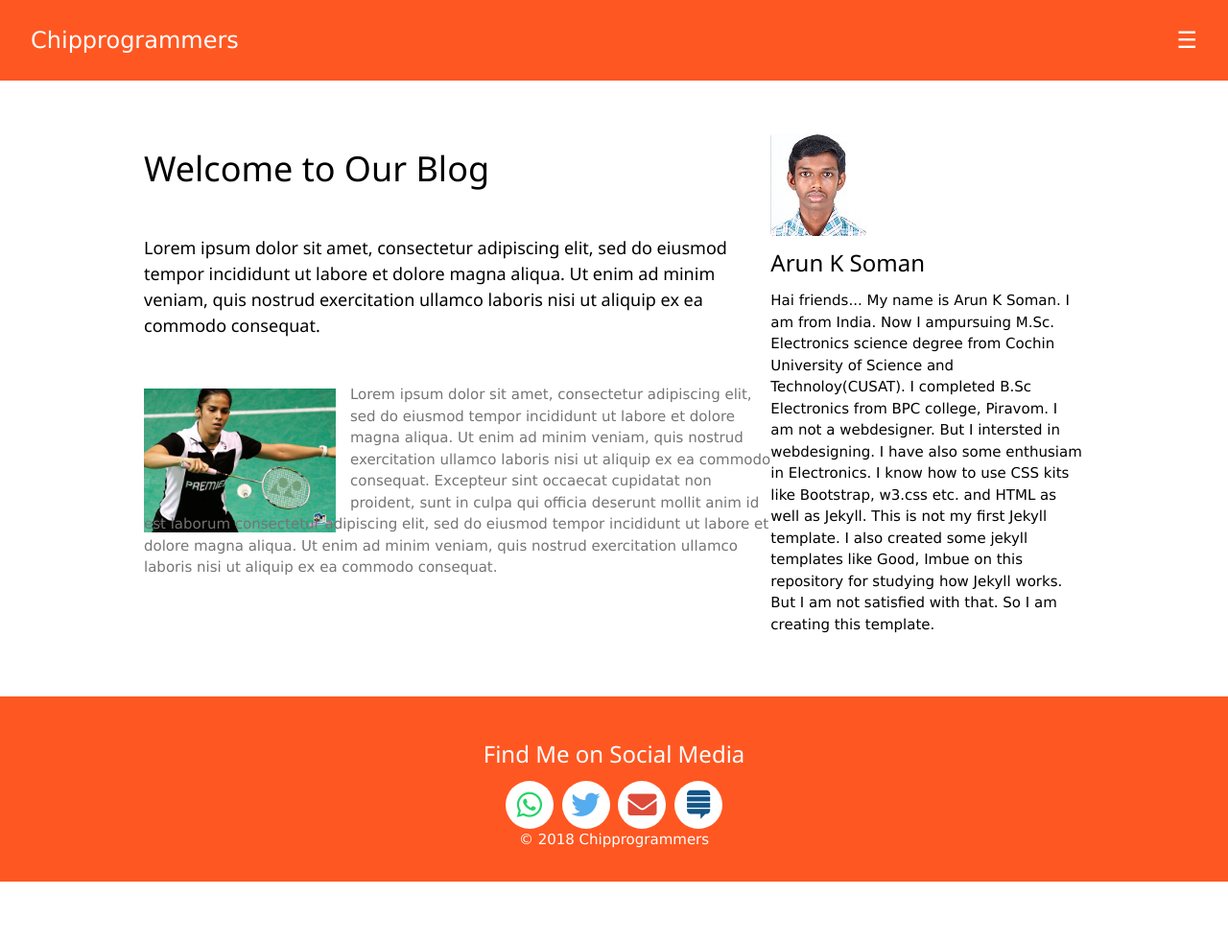
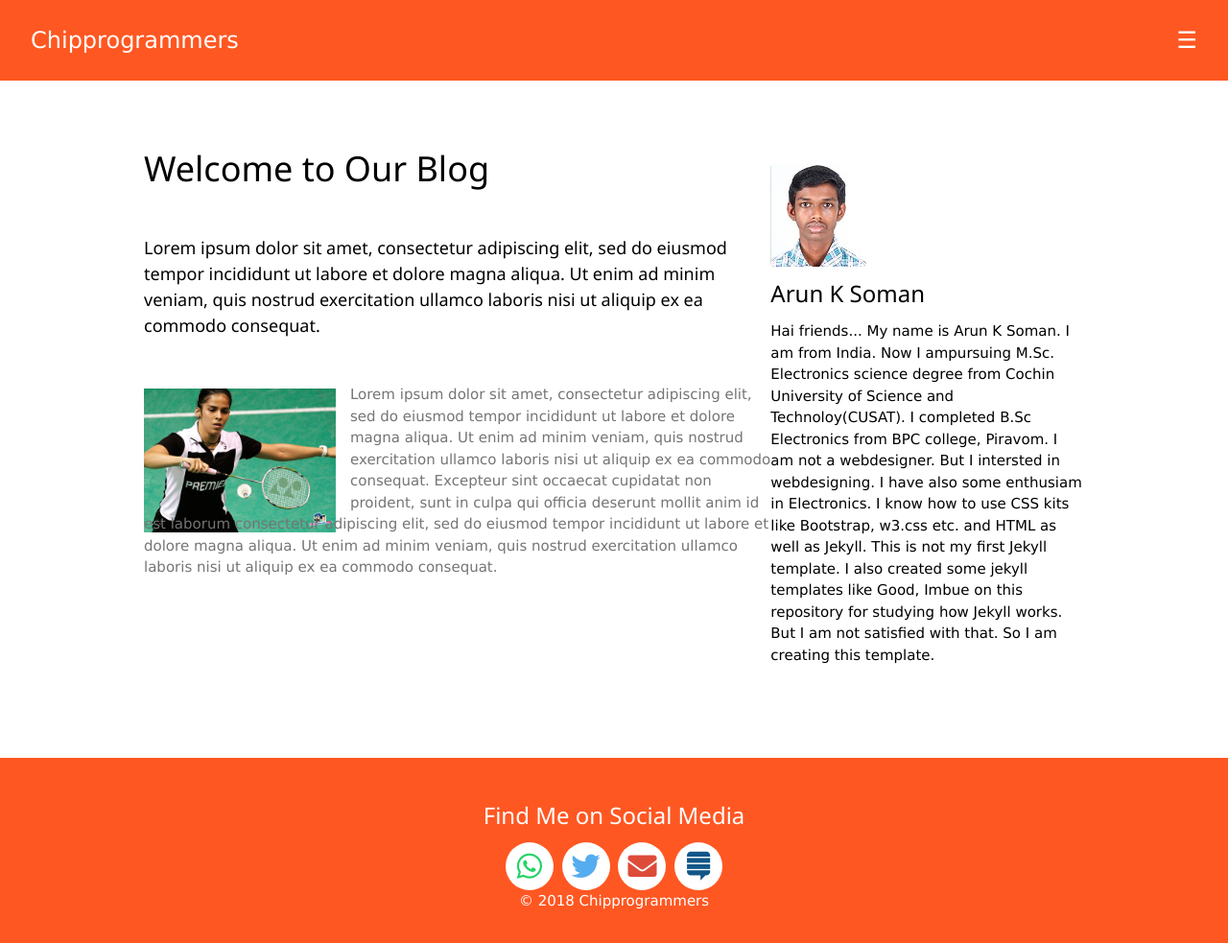
Before and after one commit to techiworld/techiworld.github.io, a Jekyll site: the page built from index.md, in a window 1280 px wide and 983 px high. Shown: the whole window at 96% size. Built offline with Jekyll 4.4.1, drawn with Linux system fonts in a browser that asks for light colours.

Commit message:
Update default.html

```diff
--- a/_layouts/default.html
+++ b/_layouts/default.html
@@ -12,7 +12,7 @@
       <h1>{{ page.title }}</h1>
       {{ content }}
     </div>
-    <div class="w3-third w3-hide-small">
+    <div class="w3-third w3-hide-small w3-padding-32">
       {% include about_me.html %}
     </div>
   </div>
```
